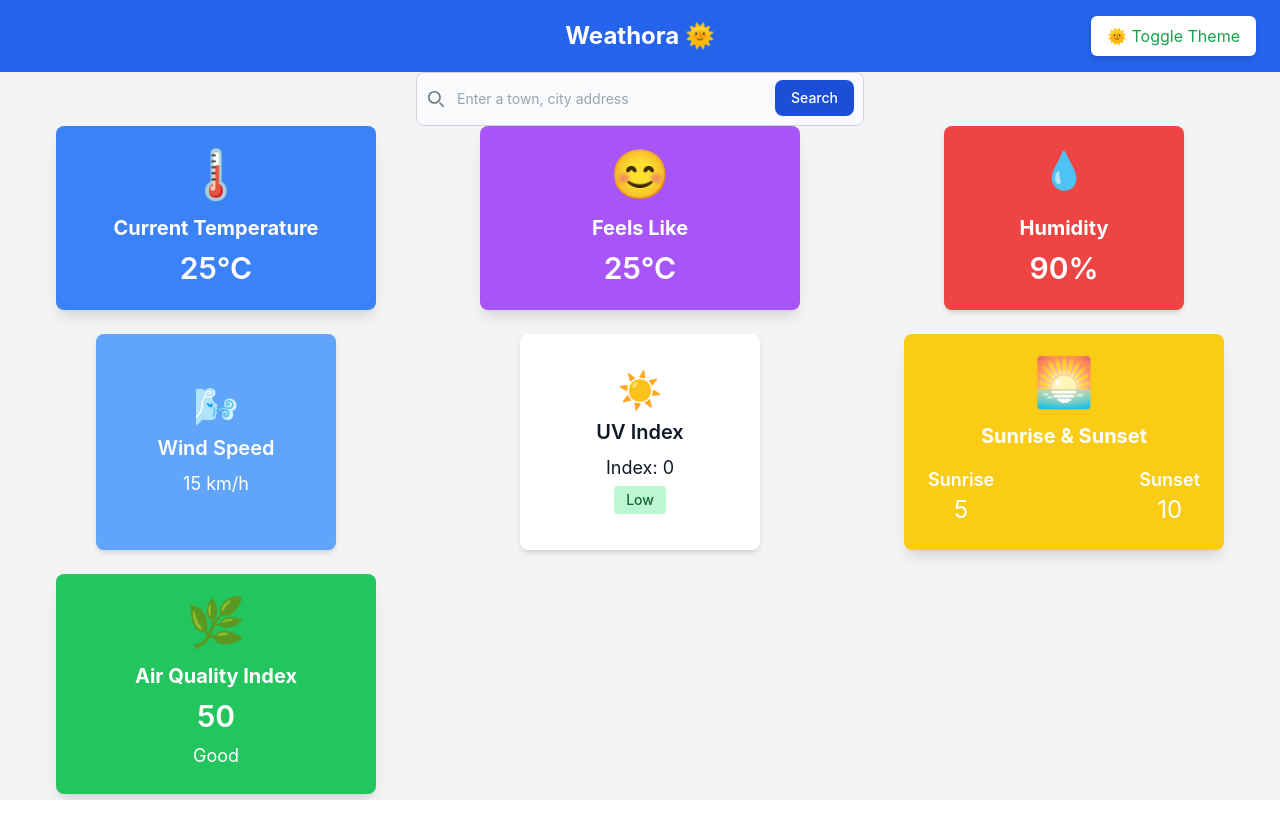
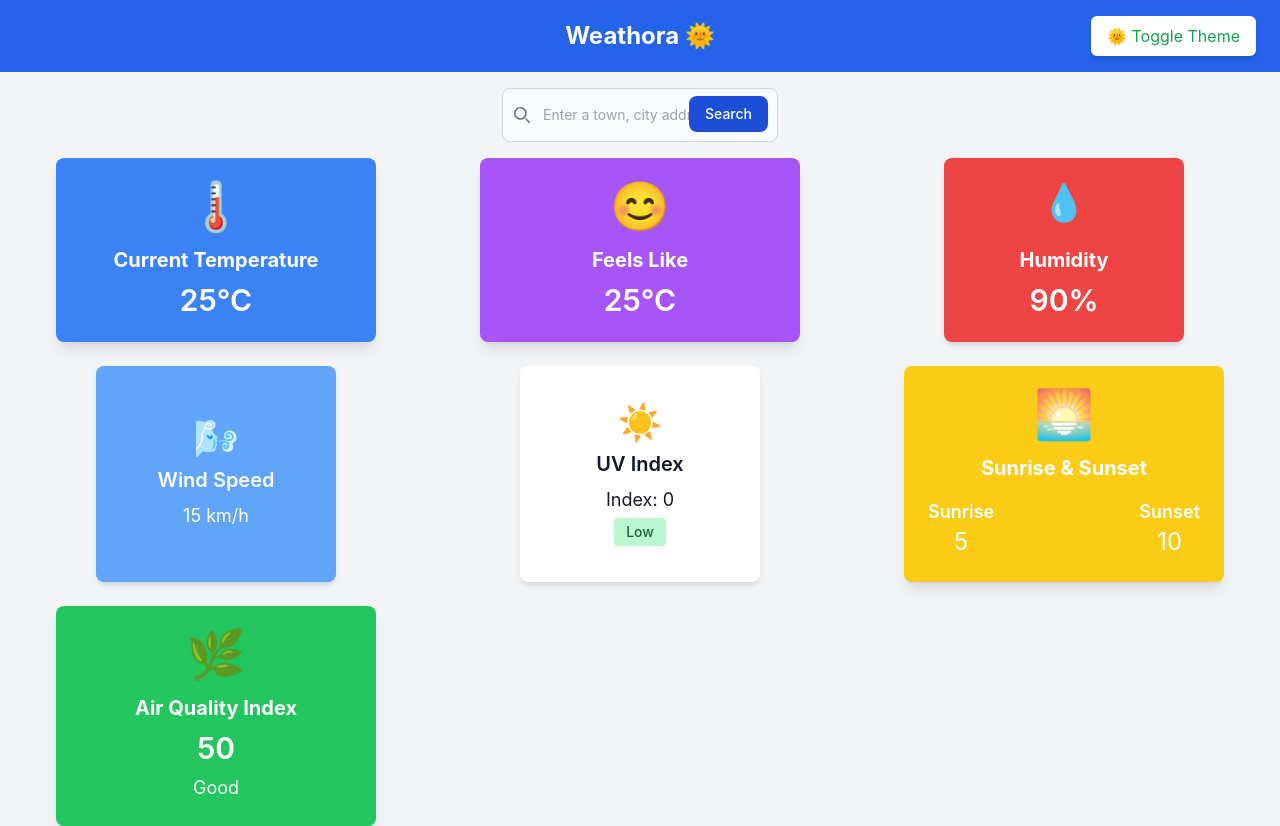
Before and after one commit to AaqilSh/weather-app-react, a React (Create React App) app: page / in a window 1280 px wide. Before the commit the page ends 800 px from the top, so only its background shows below. Built offline with nearby package versions, Linux system fonts and the light colour scheme; a web font is replaced by a local one.

Commit message:
Fixed searchbar margin error

```diff
--- a/src/App.js
+++ b/src/App.js
@@ -12,9 +12,9 @@
   return (
     <div className="min-h-screen bg-gray-100 dark:bg-gray-900 text-gray-900 dark:text-gray-100 transition-all duration-500">
       <Header className="mb-6 px-4" />
-      <SearchBar className="flex justify-center mb-6 px-4">
+      <div className="flex justify-center px-4 mt-4 mb-4">
         <SearchBar />
-      </SearchBar>
+      </div>
       <div class="grid ">
         <div class="grid">
           <div className="px-4">
```
